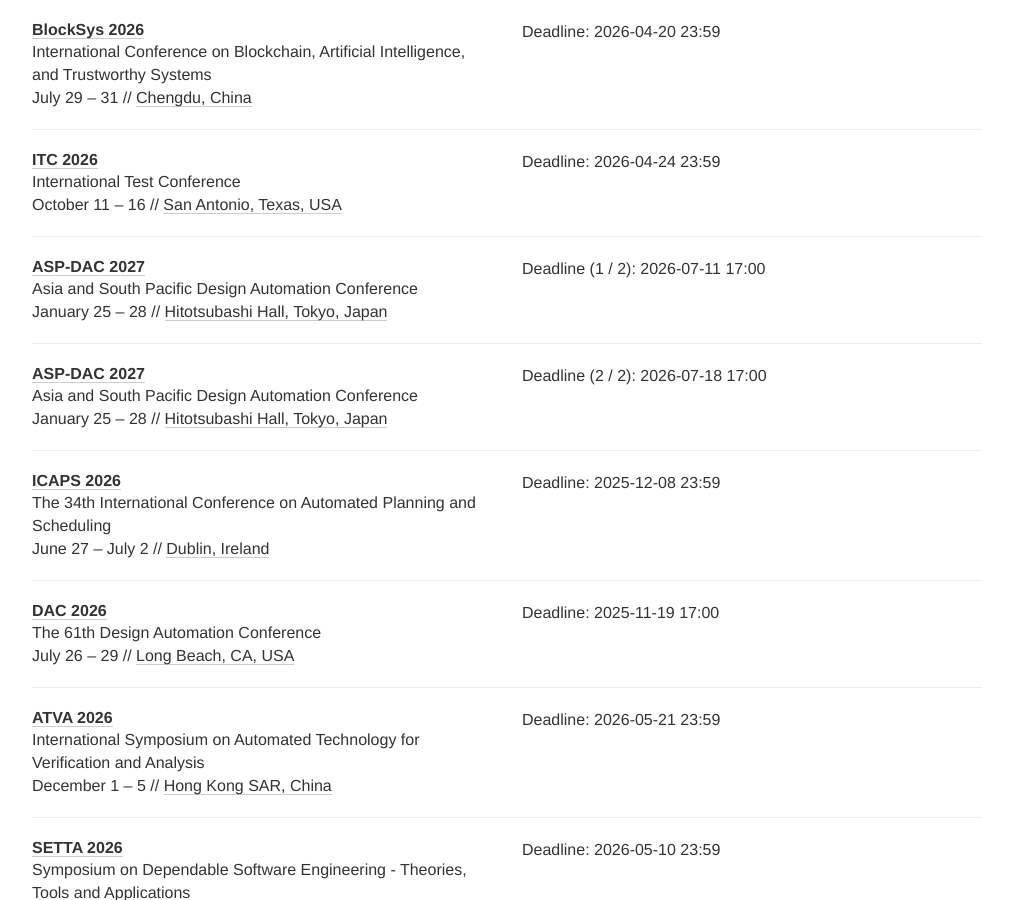
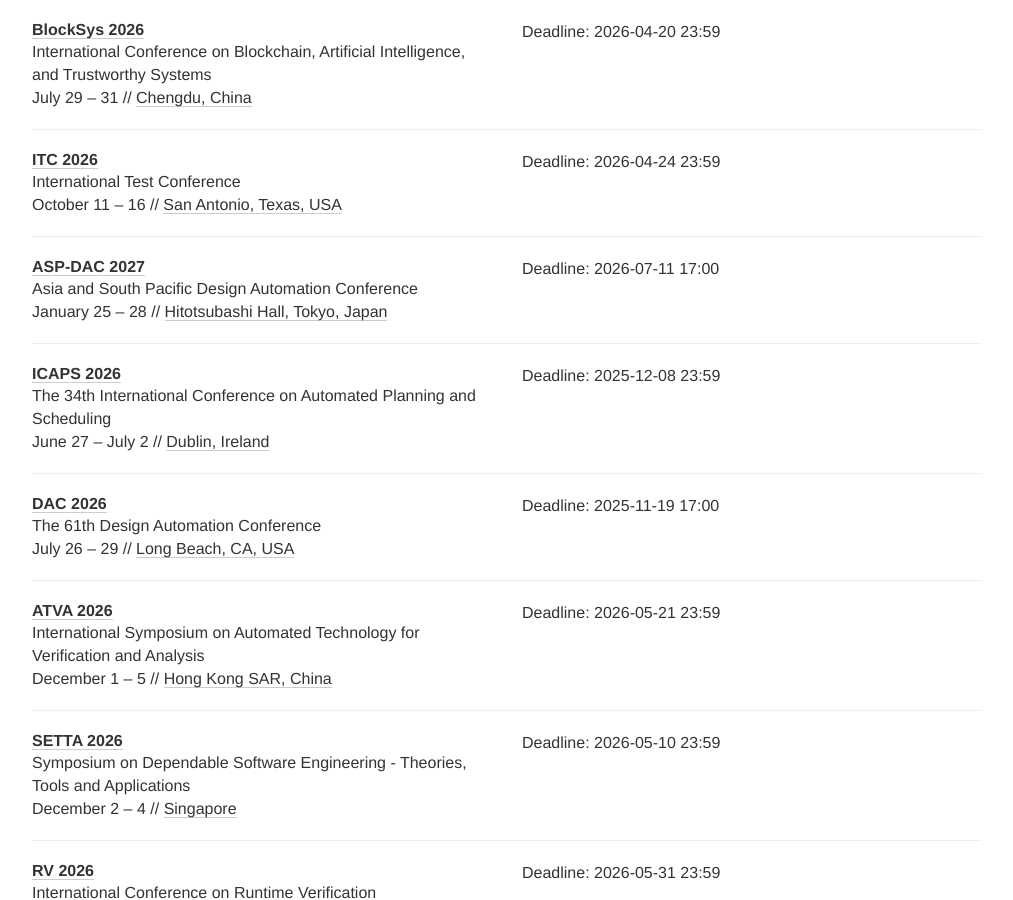
Before and after one commit to Gy-Hu/EDA_FV_conference_deadline, a Jekyll site: the page built from index.html, in a window 1280 px wide and 900 px high, scrolled down 1738 px. Shown: the whole window, without its empty margins (133-1146 px from the left). Built offline with Jekyll 4.4.1, drawn with Linux system fonts in a browser that asks for light colours; nearby versions of some CDN libraries; comment, search, counter and statistics services are not loaded.

Commit message:
ASP-DAC 2027: keep only the abstract submission deadline

```diff
--- a/_data/conferences.yml
+++ b/_data/conferences.yml
@@ -132,7 +132,7 @@
   date: "January 25 - 28"
   description: Asia and South Pacific Design Automation Conference
   link: https://www.aspdac.com/aspdac2027/cfp/
-  deadline: ["2026-07-11 17:00", "2026-07-18 17:00"]
+  deadline: ["2026-07-11 17:00"]
   place: Hitotsubashi Hall, Tokyo, Japan
   tags: [EDA]
 
```
